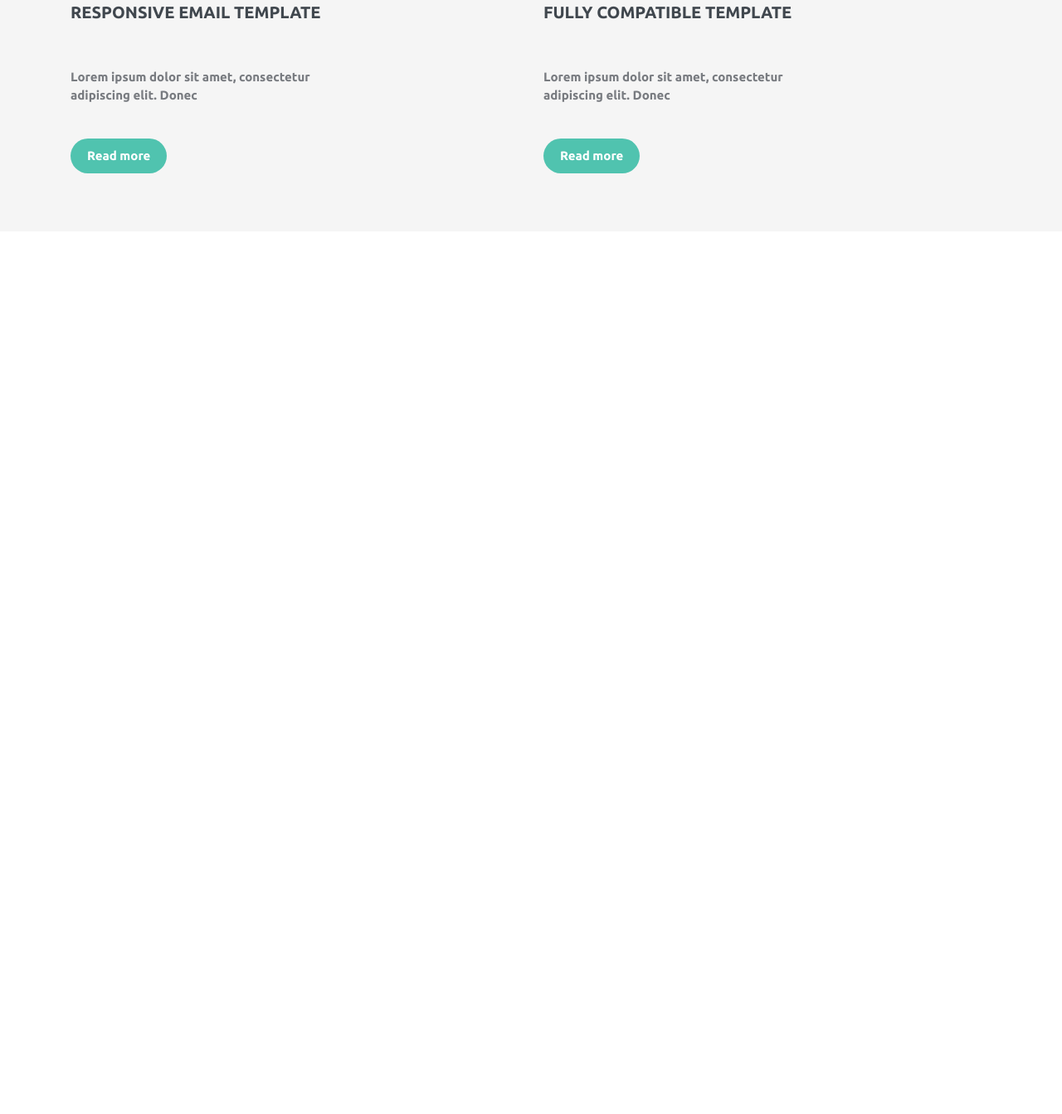
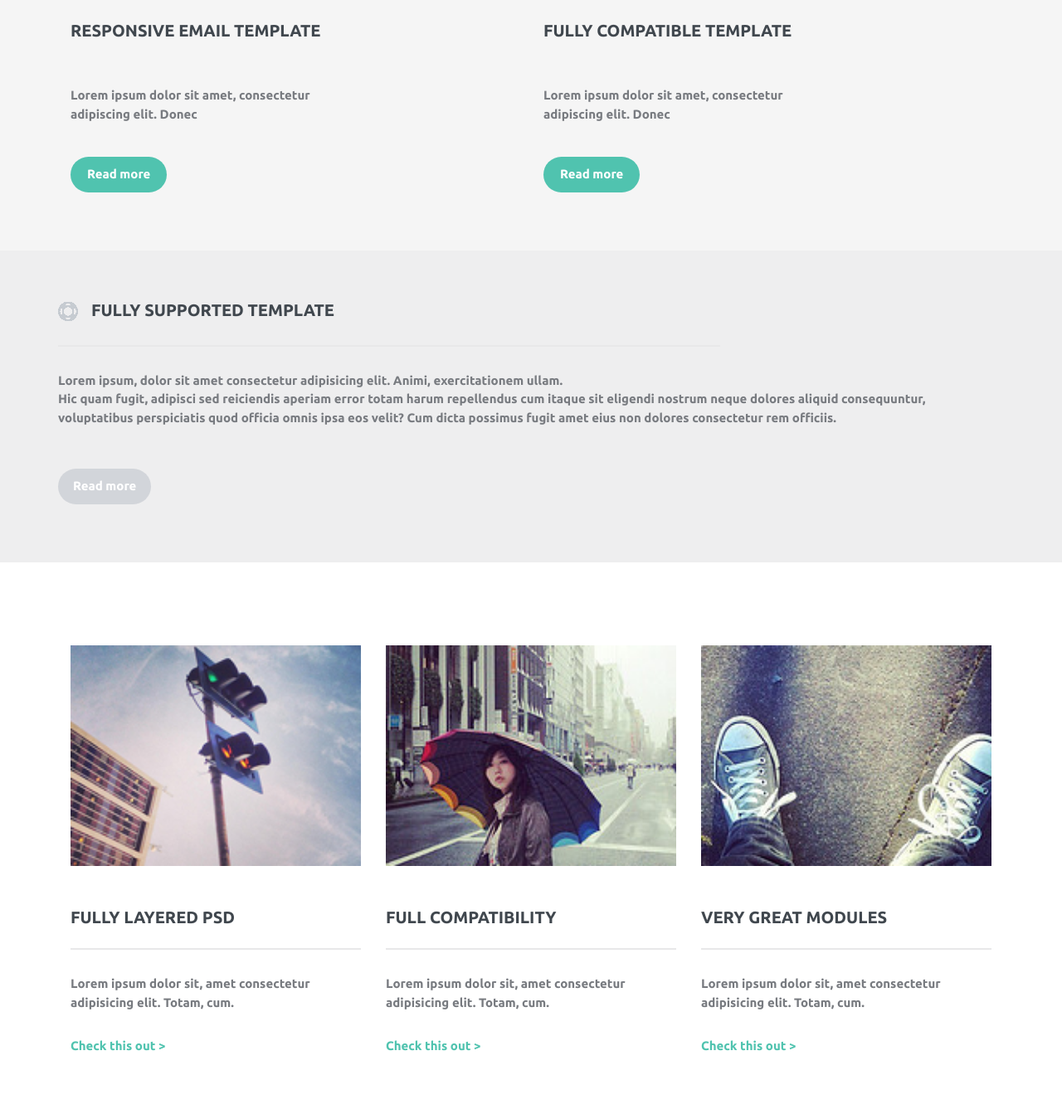
Before and after one commit to AlexZiz/elena, a plain HTML site: page index.html in a window 1280 px wide. Shown: the part 1359-2702 px from the top of the page at 83% size. Before the commit the page ends 1638 px from the top, so only its background shows below. Drawn offline with nearby package versions, Linux system fonts and the light colour scheme.

Commit message:
Верстка и стилизация секций "Поддержка" и "Портфолио"

```diff
--- a/index.html
+++ b/index.html
@@ -58,7 +58,7 @@
                   <h1>profesionals</h1>
                 </div>
                   <div class="advantages-box-text">
-                    <p>Lorem ipsum dolor sit amet.</p>
+                    <p>Lorem ipsum dolor sit amet consectetur<br> adipisicing elit. Sed, commodi..</p>
                   </div>
               </div>
               <div class="advantages-box col-lg-4">
@@ -69,7 +69,7 @@
                   <h1>amateyrs</h1>
                 </div>
                 <div class="advantages-box-text">
-                  <p>Lorem ipsum dolor sit amet.</p>
+                  <p>Lorem ipsum dolor sit amet consectetur<br> adipisicing elit. Sed, commodi..</p>
                 </div>
               </div>
               <div class="advantages-box col-lg-4">
@@ -80,7 +80,7 @@
                   <h1>for everyone</h1>
                 </div>
                 <div class="advantages-box-text">
-                  <p>Lorem ipsum dolor sit amet.</p>
+                  <p>Lorem ipsum dolor sit amet consectetur<br> adipisicing elit. Sed, commodi..</p>
                 </div>
               </div>
           </div>
@@ -124,6 +124,65 @@
       </div>
     </div> <!-- Possibility -->
 
+    <div class="section suppored">
+      <div class="container">
+        <div class="row">
+          <div class="suppored-title title">
+            <h1>Fully Supported template</h1>
+          </div>
+          <div class="suppored-text">
+            <p>Lorem ipsum, dolor sit amet consectetur adipisicing elit. Animi, exercitationem ullam.<br> Hic quam fugit, adipisci sed reiciendis aperiam error totam harum repellendus cum itaque sit eligendi nostrum neque dolores aliquid consequuntur,<br> voluptatibus perspiciatis quod officia omnis ipsa eos velit? Cum dicta possimus fugit amet eius non dolores consectetur rem officiis.</p>
+          </div>
+          <div class="suppored-button">
+            <button type="button">Read more</button>
+          </div>
+        </div>
+      </div>
+    </div> <!-- Suppored -->
+
+    <div class="section portfolio">
+      <div class="container">
+        <div class="row">
+          <div class="portfolio-img col-lg-4">
+            <img src="img/portfolio/1.png" width="100%" alt="FULLY Layered PSD">
+            <div class="portfolio-title title">
+              <h1>FULLY Layered PSD</h1>
+            </div>
+            <div class="portfolio-text">
+              <p>Lorem ipsum dolor sit, amet consectetur<br> adipisicing elit. Totam, cum.</p>
+            </div>
+            <div class="portfolio-link">
+              <a href="">Check this out  ></a>
+            </div>
+          </div>
+          <div class="portfolio-img col-lg-4">
+            <img src="img/portfolio/2.png" width="100%" alt="FUll Compatibility">
+            <div class="portfolio-title title">
+              <h1>FUll Compatibility</h1>
+            </div>
+            <div class="portfolio-text">
+              <p>Lorem ipsum dolor sit, amet consectetur<br> adipisicing elit. Totam, cum.</p>
+            </div>
+            <div class="portfolio-link">
+              <a href="">Check this out  ></a>
+            </div>
+          </div>
+          <div class="portfolio-img col-lg-4">
+            <img src="img/portfolio/3.png" width="100%" alt="Very great modules">
+            <div class="portfolio-title title">
+              <h1>Very great modules</h1>
+            </div>
+            <div class="portfolio-text">
+              <p>Lorem ipsum dolor sit, amet consectetur<br> adipisicing elit. Totam, cum.</p>
+            </div>
+            <div class="portfolio-link">
+              <a href="">Check this out  ></a>
+            </div>
+          </div>
+        </div>
+      </div>
+    </div>
+
     <!-- Optional JavaScript -->
     <!-- jQuery first, then Popper.js, then Bootstrap JS -->
     <script src="https://code.jquery.com/jquery-3.3.1.slim.min.js" integrity="sha384-q8i/X+965DzO0rT7abK41JStQIAqVgRVzpbzo5smXKp4YfRvH+8abtTE1Pi6jizo" crossorigin="anonymous"></script>
--- a/less/style.less
+++ b/less/style.less
@@ -174,8 +174,6 @@ button {
       left:24%;
       width: 15rem;
       height: 0.4rem;
-      width: 15rem;
-      height: 0.4rem;
       background: #50c3af;
       opacity: 0.3;
     }
@@ -188,7 +186,7 @@ button {
  }
 }
 
-/*  */
+/* Advantages */
 .advantages {
   background: @bg-gray;
   text-align: center;
@@ -211,6 +209,9 @@ button {
 /* Possibility */
 .possibility {
   background: @bg-light;
+  img {
+    opacity: 0.7;
+  }
   &-signature{
     &-title {
       padding: 4rem 0 5rem 0;
@@ -227,3 +228,59 @@ button {
     }
   }
 }
+
+/* Suppored */
+.suppored {
+  background: @bg-gray;
+  &-title {
+    position: relative;
+    padding: 0 0 2.5rem 4rem;
+    width: 70%;
+    border-bottom: 2px solid #e8e8e9;
+    &::before {
+      content: ' ';
+      position: absolute;
+      display: block;
+      width: 2.4rem;
+      height: 2.4rem;
+      top: 0.2rem;
+      left: 0rem;
+      background: url(../img/sup-icon.png) no-repeat center;
+    }
+  }
+  &-text {
+    margin: 3rem 0 4rem 0;
+  }
+  &-button {
+    button {
+      padding: 1rem 1.8rem;
+      background: #d2d5da;
+      text-transform: unset;
+      transition: 0.5s;
+      &:hover {
+        background: @btn-color;
+      }
+    }
+  }
+}
+
+/* Portfolio */
+.portfolio {
+  margin-top: 4rem;
+  &-title {
+    margin-top: 5rem;
+    padding-bottom: 2rem;
+    border-bottom: 2px solid #e8e8e9;
+  }
+  &-text {
+    margin: 3rem 0 3rem 0;
+  }
+  &-link {
+    a {
+      .Ubuntu;
+      text-decoration: none;
+      font-size: 1.5rem;
+      color:@btn-color;
+    }
+  }
+}
```
Also changed, not shown: css/style.css, img/portfolio/1.png (added), img/portfolio/2.png (added), img/portfolio/3.png (added), img/sup-icon.png (added). Lines whose indentation alone changed are shown as unchanged.
